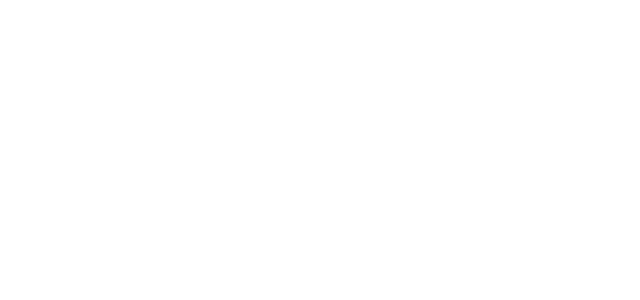
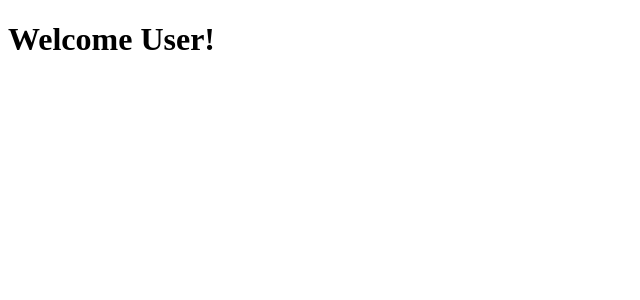
Before and after one commit to Ashures/space-traders-api, a SvelteKit app: page / in a window 1280 px wide. Shown: the top 300 px of the page, without its empty margins (0-640 px from the left). Built offline with nearby package versions, Linux system fonts and the light colour scheme.

Commit message:
Added basic welcome message for visiter

```diff
--- a/src/routes/+page.svelte
+++ b/src/routes/+page.svelte
@@ -0,0 +1 @@
+<h1>Welcome User!</h1>
```
